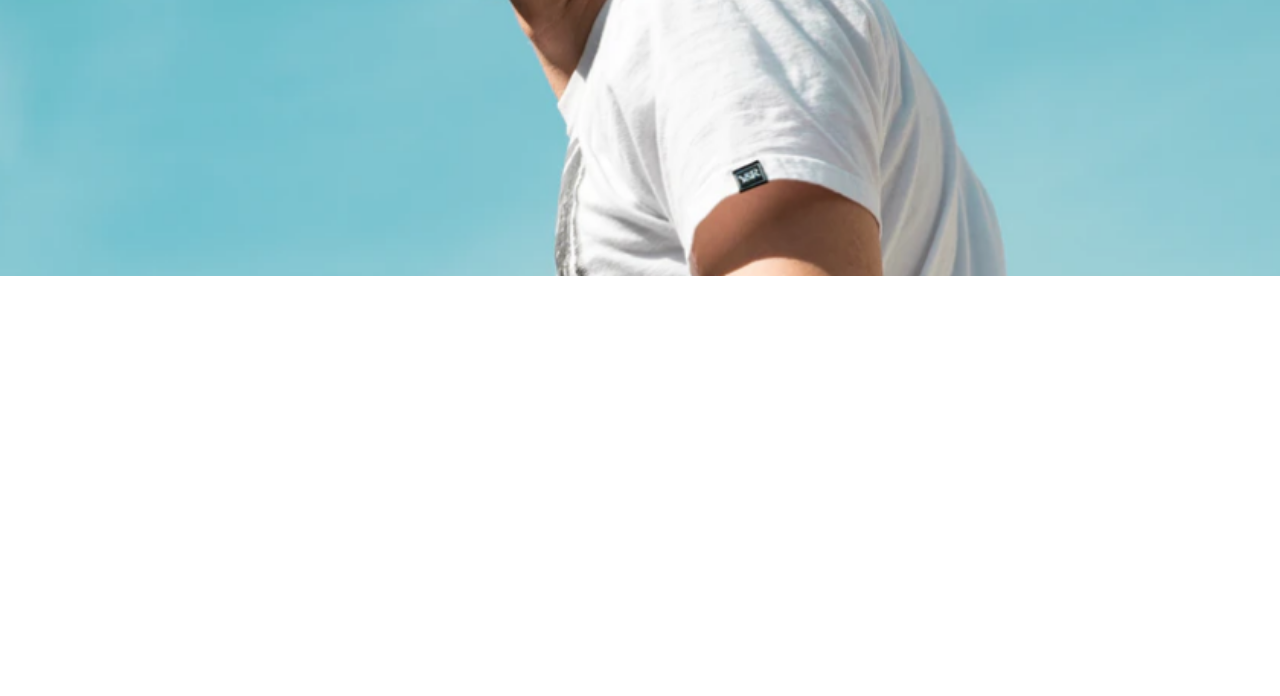
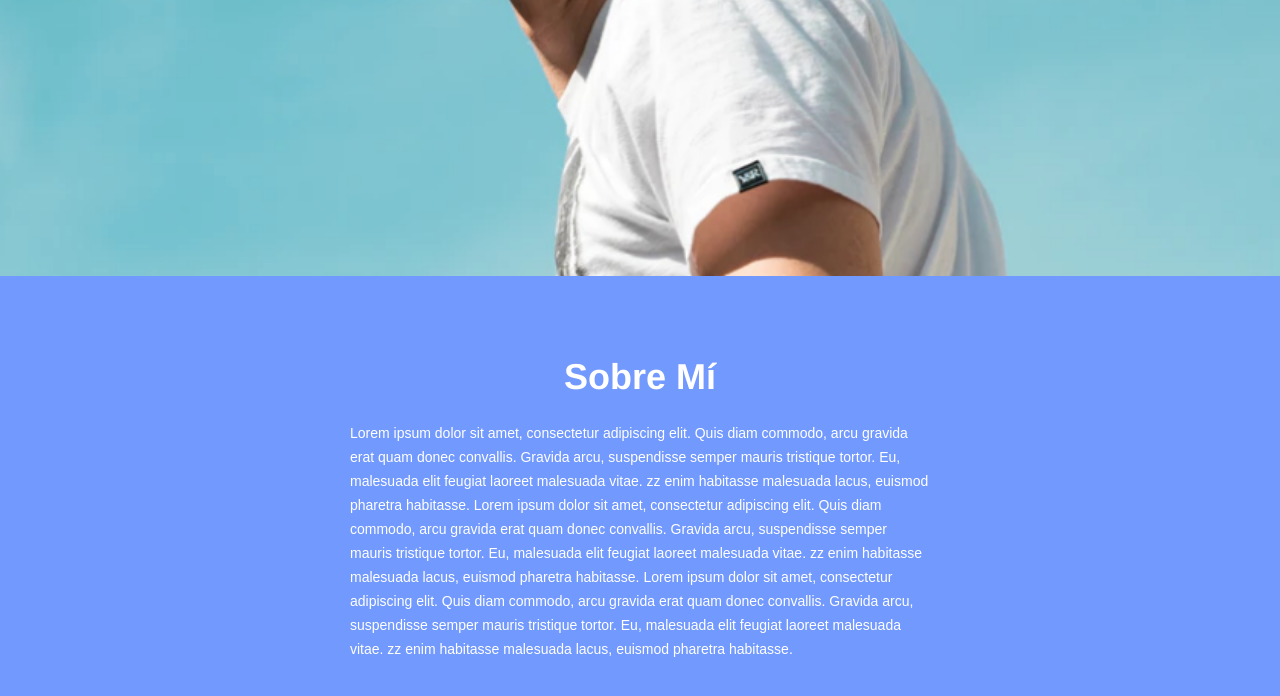
Before and after one commit to eduardoe2305/repo-semana-02, a plain HTML site: page index.html in a window 1280 px wide. Shown: the part 524-1220 px from the top of the page. Before the commit the page ends 800 px from the top, so only its background shows below. Drawn offline with Linux system fonts and the light colour scheme.

Commit message:
Se terminó la sección sobre mí

```diff
--- a/index.html
+++ b/index.html
@@ -1,11 +1,13 @@
 <!DOCTYPE html>
 <html lang="es">
+
 <head>
     <meta charset="UTF-8">
     <meta name="viewport" content="width=device-width, initial-scale=1.0">
     <title>Home</title>
     <link rel="stylesheet" href="/style/main.css">
 </head>
+
 <body>
     <section class="banner-principal">
         <div>
@@ -13,5 +15,20 @@
             <h2 class="nombre-titulo">Hola, mi nombre<br> es Eduardo Espiritu</h2>
         </div>
     </section>
+    <section class="sobre-mi">
+        <h2 class="titulo-2">Sobre Mí</h2>
+        <p>
+            Lorem ipsum dolor sit amet, consectetur adipiscing elit. Quis diam commodo, arcu gravida erat quam donec
+            convallis. Gravida arcu, suspendisse semper mauris tristique tortor. Eu, malesuada elit feugiat laoreet
+            malesuada vitae. zz enim habitasse malesuada lacus, euismod pharetra habitasse. Lorem ipsum dolor sit amet,
+            consectetur adipiscing elit. Quis diam commodo, arcu gravida erat quam donec convallis. Gravida arcu,
+            suspendisse semper mauris tristique tortor. Eu, malesuada elit feugiat laoreet malesuada vitae. zz enim
+            habitasse malesuada lacus, euismod pharetra habitasse. Lorem ipsum dolor sit amet, consectetur adipiscing
+            elit. Quis diam commodo, arcu gravida erat quam donec convallis. Gravida arcu, suspendisse semper mauris
+            tristique tortor. Eu, malesuada elit feugiat laoreet malesuada vitae. zz enim habitasse malesuada lacus,
+            euismod pharetra habitasse.
+        </p>
+    </section>
 </body>
+
 </html>
--- a/style/main.css
+++ b/style/main.css
@@ -34,3 +34,26 @@ h2.nombre-titulo {
     background-repeat: none;
     background-size: cover;
 }
+.sobre-mi {
+    background-color: #7299FE;
+    padding: 80px 350px;
+}
+h2.titulo-2 {
+    margin: 0;
+    color: #fff;
+    font-family: Helvetica;
+    font-style: normal;
+    font-weight: bold;
+    font-size: 36px;
+    line-height: 41px;
+    text-align: center;
+}
+p {
+    font-family: Arial;
+    font-style: normal;
+    font-weight: normal;
+    font-size: 14px;
+    line-height: 24px;
+    color: #fff;
+    padding: 10px 0 0 0;
+}
```
